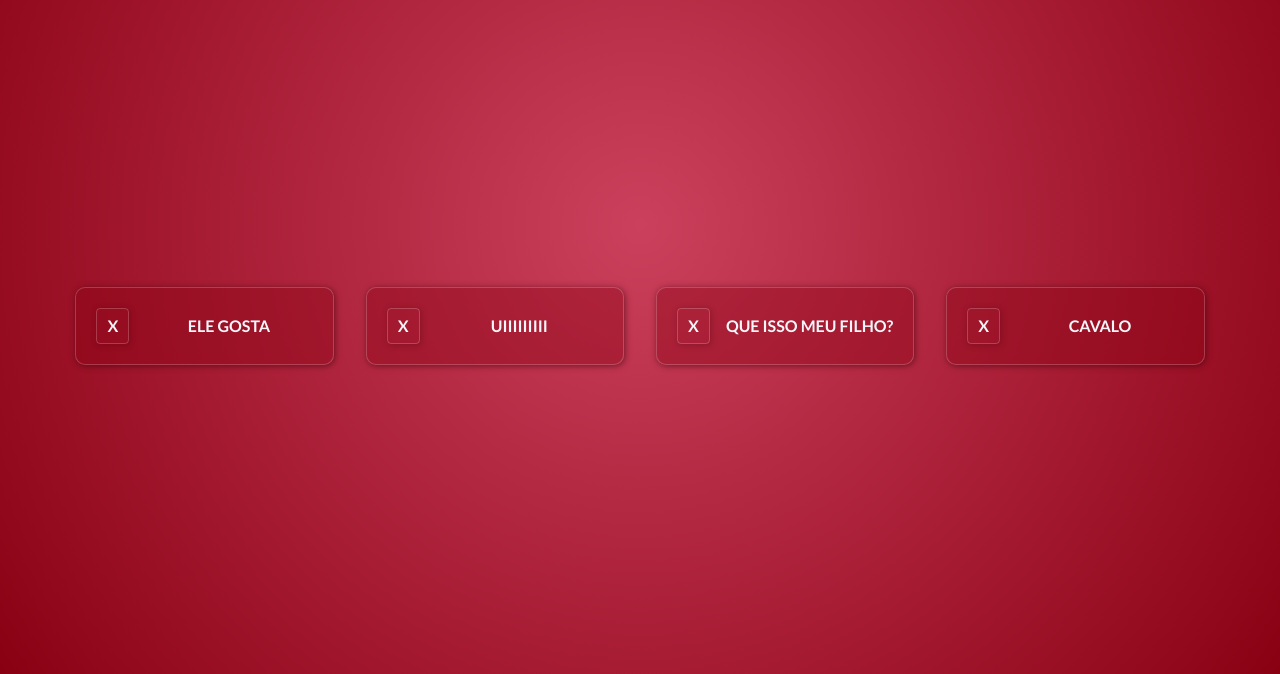
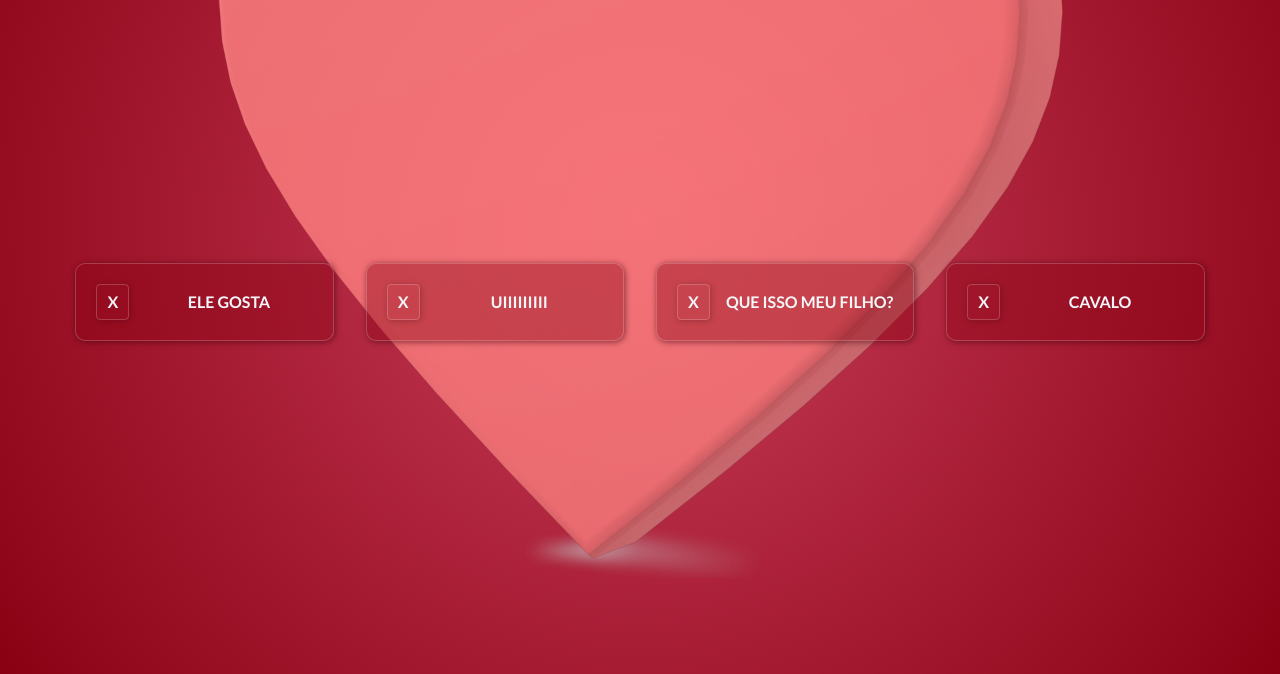
Before and after one commit to Nigraum/instant-sounds, a plain HTML site: page index.html in a window 1280 px wide. Shown: the part 222-896 px from the top of the page. Drawn offline with Linux system fonts and the light colour scheme.

Commit message:
Styling .background-heart

```diff
--- a/assets/app.css
+++ b/assets/app.css
@@ -18,3 +18,15 @@
   max-width: 700px;
   width: 100%;
 }
+
+.background-heart {
+  position: fixed;
+  inset: 0;
+  background: url(./image/heart.png);
+  background-repeat: no-repeat;
+  background-size: contain;
+  background-position: center;
+  background-size: 1000px;
+  z-index: -1;
+  opacity: 0.8;
+}
```
